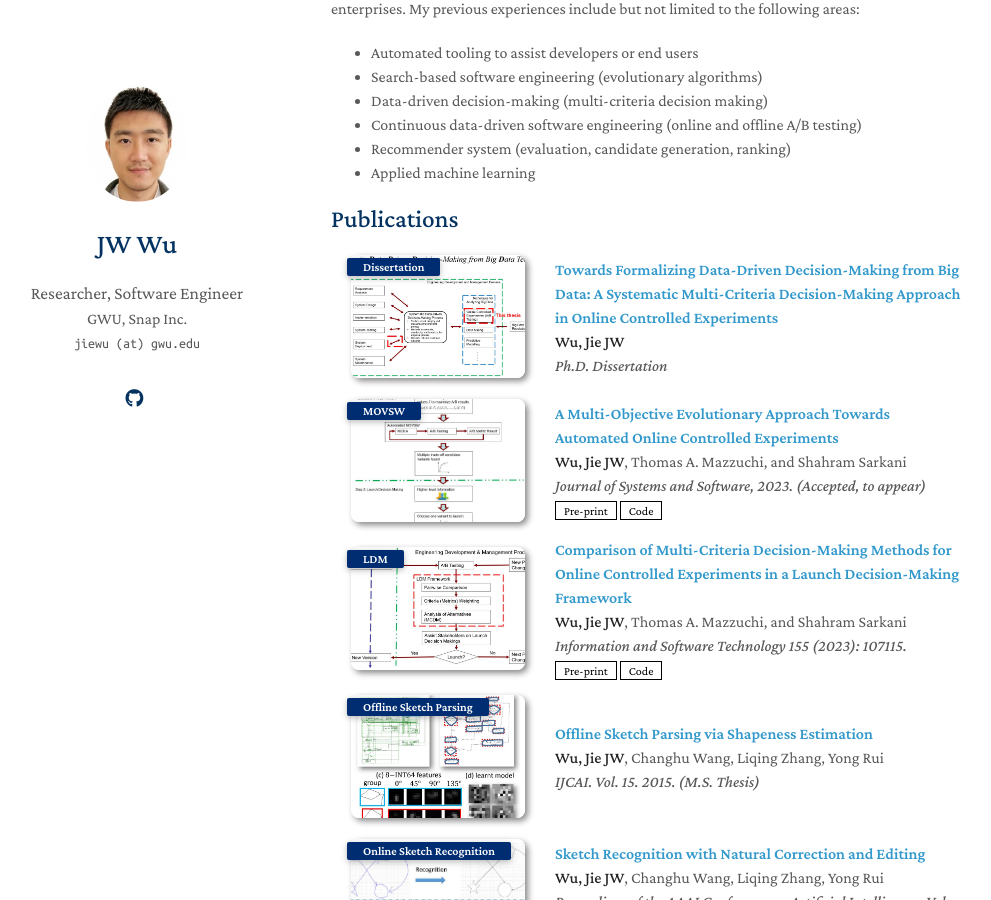
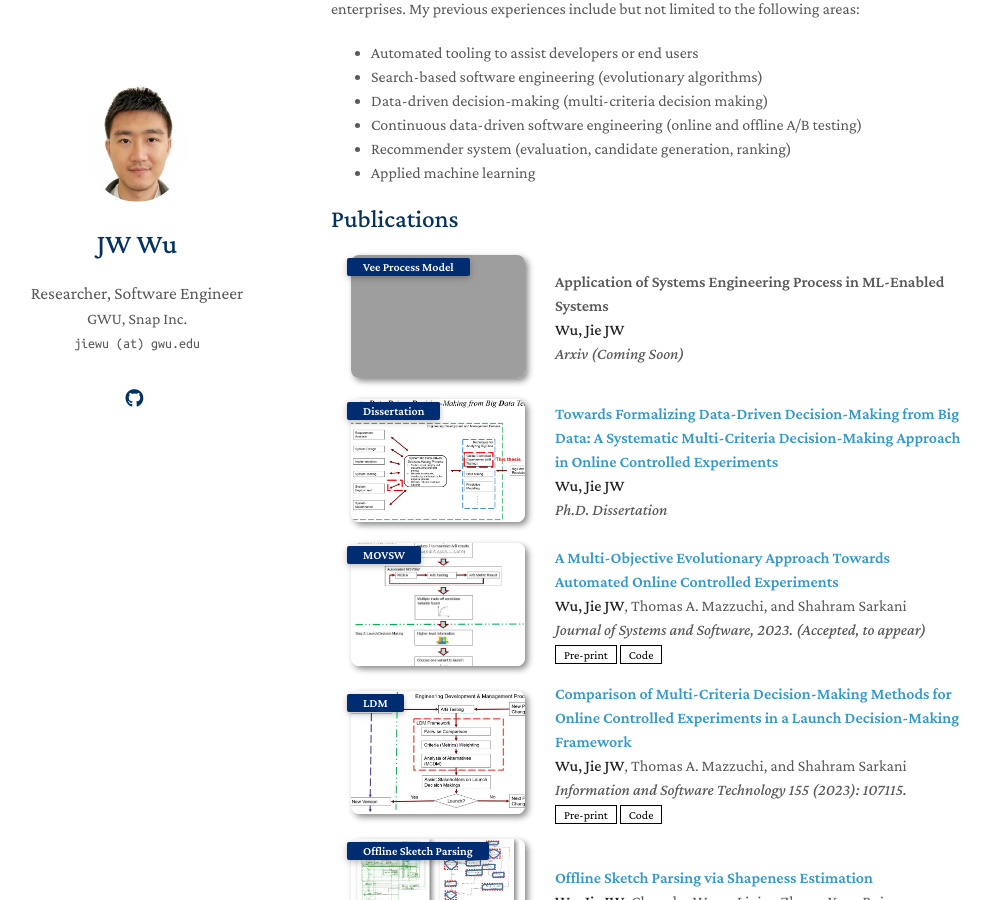
Before and after one commit to yaoyao-liu/minimal-light, a Jekyll site: the page built from index.md, in a window 1280 px wide and 900 px high, scrolled down 502 px. Shown: the whole window, without its empty margins (139-1130 px from the left). Built offline with Jekyll 4.4.1, drawn with Linux system fonts in a browser that asks for light colours; nearby versions of some CDN libraries; a style sheet for code colours, icons or effects is not loaded; our own code applies the rules of GitHub Pages for plain Markdown files; grey boxes are pictures that could not be loaded.

Commit message:
Update publications.md

```diff
--- a/_includes/publications.md
+++ b/_includes/publications.md
@@ -2,6 +2,21 @@
 
 <div class="publications">
 <ol class="bibliography">
+
+
+<li>
+<div class="pub-row">
+  <div class="col-sm-3 abbr" style="position: relative;padding-right: 15px;padding-left: 15px;">
+    <img src="assets/img/v.JPG" class="teaser img-fluid z-depth-1">
+    <abbr class="badge">Vee Process Model</abbr>
+  </div>
+  <div class="col-sm-9" style="position: relative;padding-right: 15px;padding-left: 20px;">
+    <div class="title">Application of Systems Engineering Process in ML-Enabled Systems </div>
+    <div class="author"><strong>Wu, Jie JW</strong></div>
+    <div class="periodical"><em>Arxiv (Coming Soon)</em></div>
+  </div>
+</div>
+</li>
 
 <li>
 <div class="pub-row">
```
